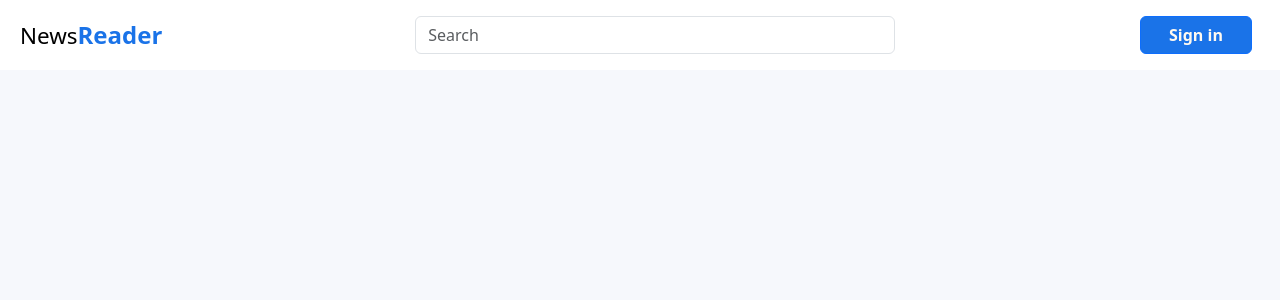
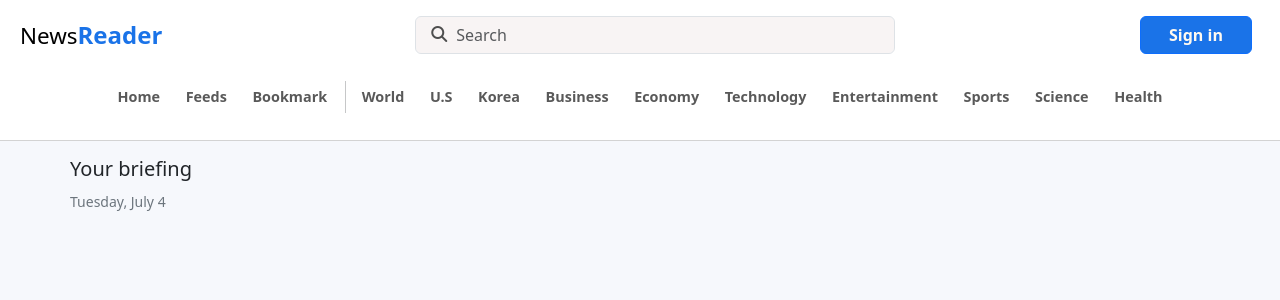
Before and after one commit to DVL2030/NewsReader, a React (Create React App) app in the folder frontend/: page / in a window 1280 px wide. Shown: the top 300 px of the page. Built offline with nearby package versions, Linux system fonts and the light colour scheme.

Commit message:
Navbar updated

```diff
--- a/frontend/public/index.html
+++ b/frontend/public/index.html
@@ -15,6 +15,10 @@
       user's mobile device or desktop. See https://developers.google.com/web/fundamentals/web-app-manifest/
     -->
     <link rel="manifest" href="%PUBLIC_URL%/manifest.json" />
+    <link
+      rel="stylesheet"
+      href="https://cdnjs.cloudflare.com/ajax/libs/font-awesome/6.4.0/css/all.min.css"
+    />
     <!--
       Notice the use of %PUBLIC_URL% in the tags above.
       It will be replaced with the URL of the `public` folder during the build.
--- a/frontend/src/App.css
+++ b/frontend/src/App.css
@@ -1,7 +1,6 @@
 .App {
-  text-align: center;
   background-color: #f6f8fc;
-  min-height: 100vh;
+  min-height: 200vh;
 }
 
 .App-logo {
--- a/frontend/src/App.js
+++ b/frontend/src/App.js
@@ -9,8 +9,11 @@ import {
   Form,
   Button,
 } from "react-bootstrap";
+import { getToday } from "./utils";
 
 function App() {
+  const date = new Date();
+
   return (
     <div className="App">
       <header>
@@ -18,7 +21,8 @@ function App() {
           id="search-nav"
           bg="white"
           variant="white"
-          className="flex-column flex-md-row  p-2"
+          className="flex-column d-flex p-2"
+          // fixed="top"
         >
           <Container fluid id="search-nav-container">
             <Navbar.Brand href="/">
@@ -28,6 +32,9 @@ function App() {
               </div>
             </Navbar.Brand>
             <Form id="home-search-form" className="d-flex">
+              <button className="search" type="submit">
+                <i className="fa fa-search bg-none"></i>
+              </button>
               <Form.Control
                 type="search"
                 placeholder="Search"
@@ -43,8 +50,37 @@ function App() {
               </Nav.Link>
             </Nav>
           </Container>
+          <Container className="d-flex justify-content-center">
+            <Nav className="menu-bar">
+              <Nav.Link>Home</Nav.Link>
+              <Nav.Link>Feeds</Nav.Link>
+              <Nav.Link>Bookmark</Nav.Link>
+              <hr className="vr"></hr>
+              <Nav.Link>World</Nav.Link>
+              <Nav.Link>U.S</Nav.Link>
+              <Nav.Link>Korea</Nav.Link>
+              <Nav.Link>Business</Nav.Link>
+              <Nav.Link>Economy</Nav.Link>
+              <Nav.Link>Technology</Nav.Link>
+              <Nav.Link>Entertainment</Nav.Link>
+              <Nav.Link>Sports</Nav.Link>
+              <Nav.Link>Science</Nav.Link>
+              <Nav.Link>Health</Nav.Link>
+            </Nav>
+          </Container>
         </Navbar>
       </header>
+      <main id="main-div">
+        <Container id="main-container">
+          <div className="main-message">
+            <h5>Your briefing</h5>
+            <small className="text-secondary">{getToday()}</small>
+          </div>
+          <Row>
+            <Col></Col>
+          </Row>
+        </Container>
+      </main>
     </div>
   );
 }
--- a/frontend/src/index.css
+++ b/frontend/src/index.css
@@ -9,6 +9,9 @@ html {
 /* ===================================================================================
    Header, Main, Footer
    ==================================================================================== */
+#search-nav {
+  border-bottom: 0.1rem solid lightgray;
+}
 
 span.logo-line-1 {
   font-weight: 500;
@@ -22,13 +25,46 @@ span.logo-line-2 {
 }
 
 #home-search-control {
+  background-color: #f8f4f4;
   min-width: 30rem;
+  padding-left: 2.5rem;
+}
+/*
+#home-search-control:hover,
+button.search:hover {
+  background-color: white;
+} */
+
+button.search {
+  float: left;
+  position: absolute;
+  top: 0.4rem;
+  border: none;
+  background-color: transparent;
+  width: 1rem;
+  height: 1rem;
+  color: rgb(78, 78, 78);
+}
+
+.menu-bar {
+  font-size: 0.9rem;
+  font-weight: 600;
+}
+
+.menu-bar > * {
+  margin: 0 0.3rem;
 }
 
 /* ==========================================================================
    HTML Elements
    ========================================================================== */
-
+hr.vr {
+  margin-top: 0.2rem;
+  margin-right: 0.2rem;
+  width: 1px;
+  height: 2rem;
+  display: inline-block;
+}
 /* ==========================================
    Input, Select, Table, Button
    ==========================================*/
@@ -65,6 +101,9 @@ button.home-sign-in {
 /* =====================================================================================
    Responsive Layout
    ===================================================================================== */
+div.container {
+  padding: 1rem 0;
+}
 
 .flex-fill {
   flex: 1 1 auto;
--- /dev/null
+++ b/frontend/src/utils.js
@@ -0,0 +1,10 @@
+export const getToday = () => {
+  const date = new Date();
+  const options = {
+    weekday: "long",
+    month: "long",
+    day: "numeric",
+  };
+
+  return date.toLocaleDateString("En-en", options);
+};
```
